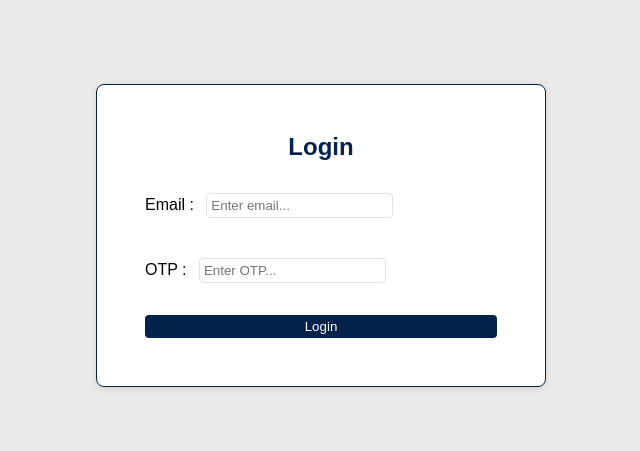
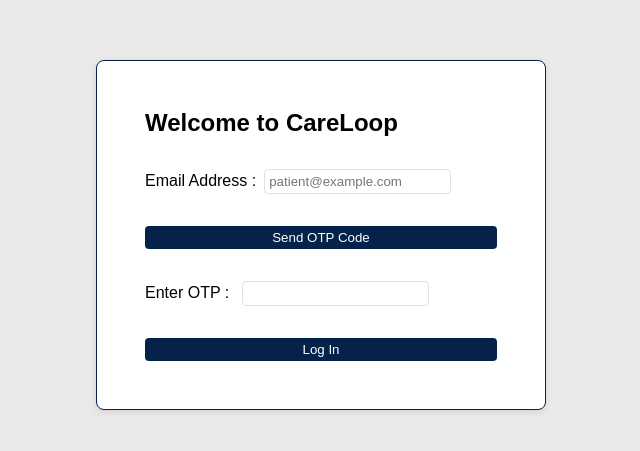
Before and after one commit to sanskruti-bhartal-coditas/careloop, a React (Vite) app in the folder frontend/: page / in a window 1280 px wide. Shown: the part 165-616 px from the top of the page, without its empty margins (319-959 px from the left). Built offline with nearby package versions, Linux system fonts and the light colour scheme; no server answers.

Commit message:
added login page and authloader

```diff
--- a/frontend/src/App.tsx
+++ b/frontend/src/App.tsx
@@ -1,12 +1,17 @@
-import Login from "./pages/Login/Login";
+import { Provider } from "react-redux";
+import { store } from "./redux/store/store";
+import { RouterProvider } from "react-router-dom";
+import { router } from "./router/router";
+import { AuthLoader } from "./components/AuthLoader/AuthLoader";
 
-
-const App = () =>{
-  return(
-   <>
-    <Login/>
-   </>
-  )
-}
+const App = () => {
+  return (
+    <Provider store={store}>
+      <AuthLoader>
+        <RouterProvider router={router} />
+      </AuthLoader>
+    </Provider>
+  );
+};
 
 export default App;
--- a/frontend/src/components/AuthLoader/AuthLoader.tsx
+++ b/frontend/src/components/AuthLoader/AuthLoader.tsx
@@ -0,0 +1,41 @@
+import { useEffect, useState } from "react";
+import { useDispatch } from "react-redux";
+import { useLazyGetUserDataQuery } from "../../services/getUserData.services";
+import { getAccessToken, clearTokens } from "../../utils/tokens.utils";
+import { saveUserData, logout } from "../../redux/slices/authSlice";
+import Loader from "../Loader/Loader";
+
+export const AuthLoader = ({ children }: { children: React.ReactNode }) => {
+  const [isAuthChecking, setIsAuthChecking] = useState(true);
+
+  const dispatch = useDispatch();
+  const [getUserData] = useLazyGetUserDataQuery();
+
+  useEffect(() => {
+    const initializeAuth = async () => {
+      const token = getAccessToken();
+
+      if (token) {
+        try {
+          const userDetails = await getUserData().unwrap();
+
+          dispatch(saveUserData(userDetails));
+        } catch (error) {
+          console.error("Session expired or invalid token", error);
+          clearTokens();
+          dispatch(logout());
+        }
+      }
+
+      setIsAuthChecking(false);
+    };
+
+    initializeAuth();
+  }, [dispatch, getUserData]);
+
+  if (isAuthChecking) {
+    return <Loader message="Loading..." />;
+  }
+
+  return <>{children}</>;
+};
--- a/frontend/src/pages/Login/Login.module.scss
+++ b/frontend/src/pages/Login/Login.module.scss
@@ -1,6 +1,6 @@
 @use "../../css/theme" as *;
 
-.main {
+.section {
   min-height: 100vh;
   @include grid-center;
   background-color: $light-grey;
@@ -19,11 +19,6 @@
 
   width: 100%;
   max-width: 450px;
-
-  h2 {
-    color: $first-color;
-    text-align: center;
-  }
 }
 
 .errorMessage {
--- a/frontend/src/pages/Login/Login.services.ts
+++ b/frontend/src/pages/Login/Login.services.ts
@@ -0,0 +1,32 @@
+import { apiSlice } from "../../redux/slices/apiSlice";
+import type { RequestOtpPayload, VerifyOtpPayload, AuthResponse, LogoutRequest } from "./Login.types";
+
+export const loginApi = apiSlice.injectEndpoints({
+  endpoints: (builder) => ({
+    requestOtp: builder.mutation<void, RequestOtpPayload>({
+      query: (data) => ({
+        url: 'auth/request-otp',
+        method: 'POST',
+        body: data,
+      })
+    }),
+
+    verifyOtp: builder.mutation<AuthResponse, VerifyOtpPayload>({
+      query: (data) => ({
+        url: 'auth/verify-otp',
+        method: 'POST',
+        body: data,
+      })
+    }),
+
+    logoutUser: builder.mutation<void, LogoutRequest>({
+      query: (token) => ({
+        url: 'auth/logout',
+        method: "POST",
+        body: token
+      })
+    })
+  })
+});
+
+export const { useRequestOtpMutation, useVerifyOtpMutation, useLogoutUserMutation } = loginApi;
--- a/frontend/src/pages/Login/Login.tsx
+++ b/frontend/src/pages/Login/Login.tsx
@@ -1,47 +1,109 @@
 import { useForm } from "react-hook-form";
 import styles from "./Login.module.scss";
-import type { LoginInterface } from "./Login.types";
+import Button from "../../components/Button/Button";
 import Form from "../../components/Form/Form";
 import FormInput from "../../components/FormInput/FormInput";
-import Button from "../../components/Button/Button";
+import type { LoginInterface, SendOtpRequest, VerifyOtpRequest } from "./Login.types";
+import { useRequestOtpMutation, useVerifyOtpMutation } from "./Login.services";
+import { useState } from "react";
+import { useLazyGetUserDataQuery } from "../../services/getUserData.services";
+import { setTokens } from "../../utils/tokens.utils";
+import { saveUserData } from "../../redux/slices/authSlice";
+import { useDispatch } from "react-redux";
+import { useNavigate } from "react-router-dom";
+import type { BackendError } from "../../types/BackendError.types";
 
-const Login = () =>{
+const Login = () => {
+  const navigate = useNavigate();
+  const dispatch = useDispatch();
+
+  const [emailSentTo, setEmailSentTo] = useState("");
+
+  const [requestOtp, requestOtpState] = useRequestOtpMutation();
+  const [verifyOtp, verifyOtpState] = useVerifyOtpMutation();
+  const [getUserData] = useLazyGetUserDataQuery();
 
   const methods = useForm<LoginInterface>({
     defaultValues: { email: '', otp: '' },
     mode: "onChange"
   });
 
-  const onSubmit = () =>{
+  const onEmailSubmit = async (data: SendOtpRequest) => {
+    try {
+      await requestOtp({ email: data.email }).unwrap();
+      setEmailSentTo(data.email);
+    } catch (err) {
+      console.error("Failed to request OTP", err);
+    }
+  };
 
+  const onOtpSubmit = async (data: VerifyOtpRequest) => {
+    try {
+      const tokenResponse = await verifyOtp({ email: emailSentTo, otp: data.otp }).unwrap();
+      setTokens(tokenResponse.accessToken, tokenResponse.refreshToken);
+
+      const userDetails = await getUserData().unwrap();
+      dispatch(saveUserData(userDetails));
+
+      navigate("/redirect");
+    } catch (err) {
+      console.error("Failed to verify OTP", err);
     }
+  };
 
-  return(
-    <main className={styles.main}>
-      <Form methods={methods} onSubmit={onSubmit} className={styles.formContainer}>
-        <h2>Login</h2>
+  return (
+    <section className={styles.section}>
+
+      <Form methods={methods} onSubmit={onOtpSubmit} className={styles.formContainer}>
+        <h2>Welcome to CareLoop</h2>
+
+        {requestOtpState.isError && (
+          <div className={styles.errorMessage}>
+            {(requestOtpState.error as BackendError)?.data?.error?.message || "Failed to send code."}
+          </div>
+        )}
 
         <FormInput
           name="email"
-        label="Email : "
+          label="Email Address :"
           type="email"
-        placeholder="Enter email..."
-        rules={{ required: "*Email is required" }}
+          placeholder="patient@example.com"
+          rules={{
+            required: "*Email is required",
+            pattern: {
+              value: /^[A-Z0-9._%+-]+@[A-Z0-9.-]+\.[A-Z]{2,}$/i,
+              message: "*Please enter a valid email address"
+            }
+          }}
         />
+
+        <Button type="button" variant="primary" disabled={requestOtpState.isLoading} onClick={onEmailSubmit}>
+          {requestOtpState.isLoading ? "Sending OTP..." : "Send OTP Code"}
+        </Button>
+
+        {verifyOtpState.isError && (
+          <div className={styles.errorMessage}>
+            {(verifyOtpState.error as BackendError)?.data?.error?.message || "Failed to verify OTP"}
+          </div>
+        )}
         <FormInput
           name="otp"
-        label="OTP : "
-        type="otp"
-        placeholder="Enter OTP..."
-        rules={{ required: "*OTP is required" }}
+          label="Enter OTP : "
+          type="text"
+          maxLength={6}
+          rules={{
+            required: "*OTP is required",
+          }}
         />
 
-      <Button type="submit" variant="primary">
-        Login
+        <Button type="submit" variant="primary" disabled={verifyOtpState.isLoading}>
+          {verifyOtpState.isLoading ? "Verifying..." : "Log In"}
         </Button>
+
       </Form>
-    </main>
-  )
-}
+
+    </section>
+  );
+};
 
 export default Login;
--- /dev/null
+++ b/frontend/src/services/getUserData.services.ts
@@ -0,0 +1,19 @@
+import { apiSlice } from "../redux/slices/apiSlice";
+
+interface UserDetails {
+  email: string;
+  role: string;
+}
+
+export const authApi = apiSlice.injectEndpoints({
+  endpoints: (builder) => ({
+    getUserData: builder.query<UserDetails, void>({
+      query: () => ({
+        url: 'auth/me',
+        method: 'GET',
+      })
+    })
+  })
+});
+
+export const { useLazyGetUserDataQuery } = authApi;
```
Also changed, not shown: frontend/src/pages/Login/Login.types.ts (+28 -2 lines), frontend/src/types/BackendError.types.ts (added, +8 -0 lines). Lines whose indentation alone changed are shown as unchanged.
